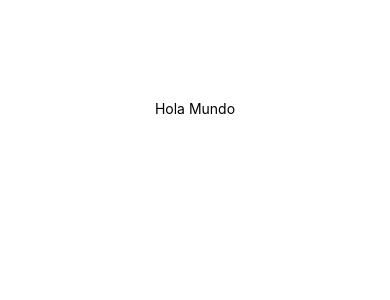
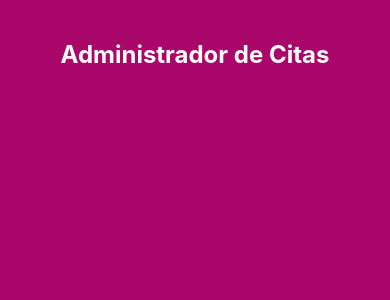
Before and after one commit to DanielGeek/react_native_proyectos, a React Native app in the folder citas/: screen / in a window 390 px wide. Shown: the top 300 px of the page. Built offline with nearby package versions, Linux system fonts and the light colour scheme.

Commit message:
26. Aprendiendo StyleSheet, View y Text

```diff
--- a/citas/App.js
+++ b/citas/App.js
@@ -2,20 +2,31 @@
 import {
   StyleSheet,
   Text,
+  View,
 } from 'react-native';
 
 const App = () => {
+
   return (
     <>
-      <Text style={styles.encabezado}>Hola Mundo</Text>
+      <View style={styles.contenedor}>
+        <Text style={styles.titulo}>Administrador de Citas</Text>
+      </View>
     </>
   );
 };
 
 const styles = StyleSheet.create({
-  encabezado: {
+  contenedor: {
+    backgroundColor: '#AA076B',
+    flex: 1,
+  },
+  titulo: {
+    color: '#FFF',
+    marginTop: 40,
+    fontSize: 24,
+    fontWeight: 'bold',
     textAlign: 'center',
-    marginTop: 100,
   },
 });
 
```
